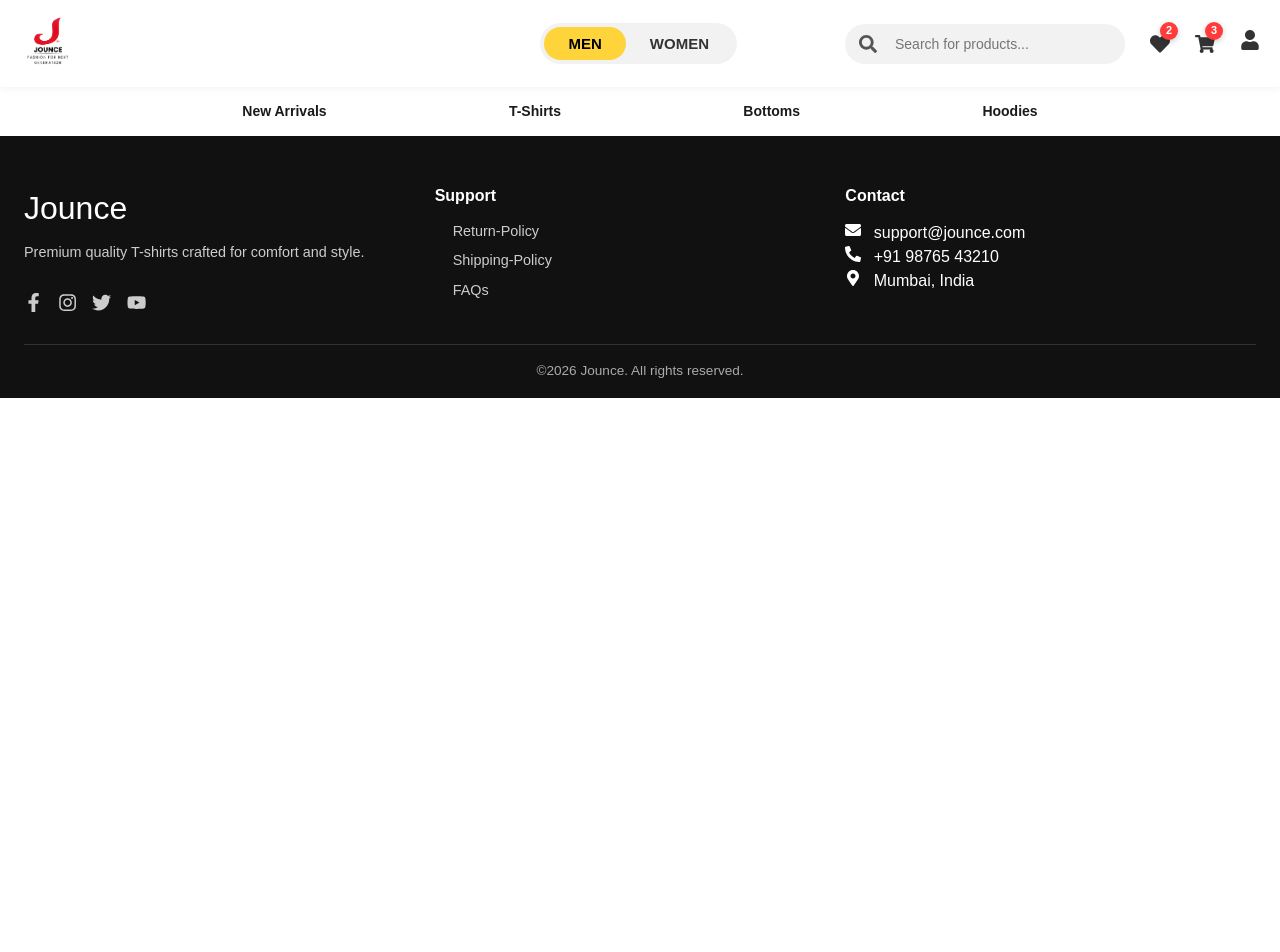
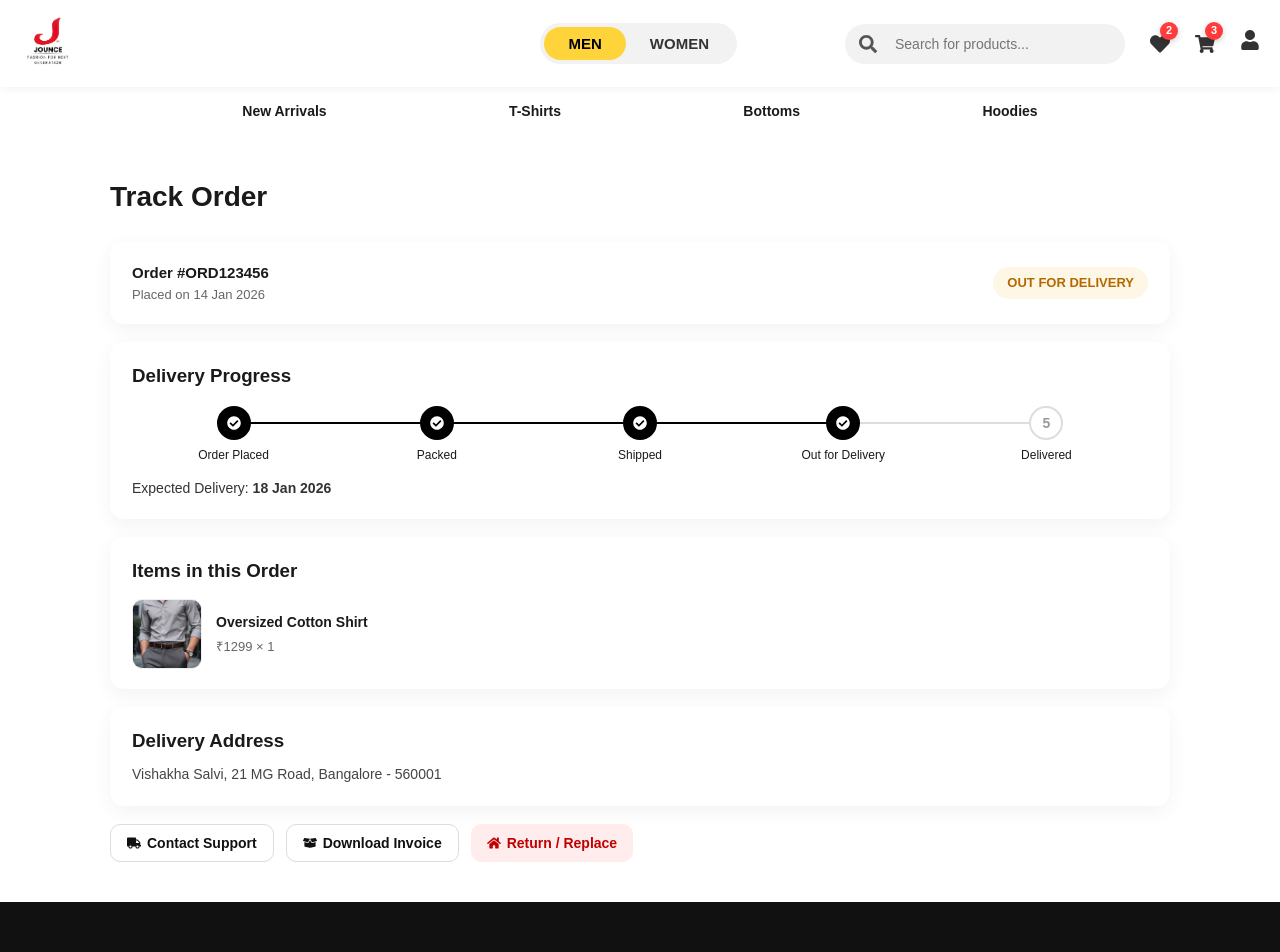
Before and after one commit to SalviVishakha/jounce, a React (Vite) app: page /track-order in a window 1280 px wide. Shown: the top 952 px of the page. Before the commit the page ends 800 px from the top, so only its background shows below. Built offline with nearby package versions, Linux system fonts and the light colour scheme.

Commit message:
Add track order page ui

```diff
--- a/src/App.jsx
+++ b/src/App.jsx
@@ -20,6 +20,7 @@ import { Routes, Route } from "react-router-dom";
 import { useEffect, useState } from "react";
 import Categorybar from "./components/Categorybar";
 import Myorder from "./pages/Myorder";
+import Tracking from "./pages/Tracking";
 
 function App() {
   const [showSite, setShowSite] = useState(false);
@@ -58,6 +59,7 @@ function App() {
             <Route path="/faq" element={<Faq />} />
             <Route path="/shop" element={<Shop />} />
             <Route path="/my-order" element={<Myorder />} />
+            <Route path="/track-order" element={<Tracking />} />
           </Routes>
 
           <Footer />
--- /dev/null
+++ b/src/pages/Tracking.css
@@ -0,0 +1,216 @@
+.track-page {
+  max-width: 1100px;
+  margin: 40px auto;
+  padding: 0 20px;
+}
+
+.track-title {
+  font-size: 28px;
+  font-weight: 700;
+  margin-bottom: 24px;
+}
+
+/* ---------- CARD BASE ---------- */
+.track-card {
+  background: #fff;
+  border-radius: 14px;
+  padding: 20px 22px;
+  margin-bottom: 18px;
+  box-shadow: 0 6px 20px rgba(0, 0, 0, 0.05);
+}
+
+/* ---------- SUMMARY ---------- */
+.summary-card {
+  display: flex;
+  justify-content: space-between;
+  align-items: center;
+}
+
+.order-id {
+  font-weight: 600;
+  font-size: 15px;
+}
+
+.order-date {
+  font-size: 13px;
+  color: #666;
+}
+
+.order-status {
+  padding: 6px 14px;
+  border-radius: 20px;
+  background: #fff7e6;
+  color: #b46900;
+  font-weight: 600;
+  font-size: 13px;
+}
+
+/* ---------- PROGRESS ---------- */
+.progress-card h3 {
+  margin-bottom: 16px;
+}
+
+.progress-steps {
+  display: flex;
+  align-items: center;
+  justify-content: space-between;
+  margin-bottom: 14px;
+  position: relative;
+}
+
+.progress-step {
+  display: flex;
+  flex-direction: column;
+  align-items: center;
+  position: relative;
+  flex: 1;
+}
+
+.step-circle {
+  width: 34px;
+  height: 34px;
+  border-radius: 50%;
+  border: 2px solid #ddd;
+  background: #fff;
+  color: #999;
+  display: flex;
+  align-items: center;
+  justify-content: center;
+  font-size: 14px;
+  font-weight: 600;
+  z-index: 2;
+}
+
+.step-circle.completed {
+  background: #000;
+  border-color: #000;
+  color: #fff;
+}
+
+.step-label {
+  margin-top: 6px;
+  font-size: 12px;
+  font-weight: 500;
+  text-align: center;
+}
+
+.step-line {
+  position: absolute;
+  top: 16px;
+  right: -50%;
+  width: 100%;
+  height: 2px;
+  background: #ddd;
+  z-index: 1;
+}
+
+.step-line.completed {
+  background: #000;
+}
+
+.delivery-date {
+  font-size: 14px;
+  color: #333;
+}
+
+/* ---------- ITEMS ---------- */
+.items-card h3 {
+  margin-bottom: 14px;
+}
+
+.track-item {
+  display: flex;
+  gap: 14px;
+  align-items: center;
+}
+
+.track-item img {
+  width: 70px;
+  height: 70px;
+  border-radius: 10px;
+  object-fit: cover;
+  border: 1px solid #eee;
+}
+
+.item-info h4 {
+  font-size: 14px;
+  font-weight: 600;
+  margin-bottom: 4px;
+}
+
+.item-info p {
+  font-size: 13px;
+  color: #666;
+}
+
+/* ---------- ADDRESS ---------- */
+.address-card h3 {
+  margin-bottom: 8px;
+}
+
+.address-card p {
+  font-size: 14px;
+  color: #444;
+  line-height: 1.6;
+}
+
+/* ---------- ACTIONS ---------- */
+.track-actions {
+  display: flex;
+  gap: 12px;
+  flex-wrap: wrap;
+}
+
+.track-btn {
+  padding: 10px 16px;
+  border-radius: 10px;
+  font-size: 14px;
+  font-weight: 600;
+  border: none;
+  cursor: pointer;
+  display: flex;
+  align-items: center;
+  gap: 6px;
+}
+
+.track-btn.outline {
+  background: #fff;
+  border: 1px solid #ddd;
+  color: #111;
+}
+
+.track-btn.outline:hover {
+  background: #f5f5f5;
+}
+
+.track-btn.danger {
+  background: #ffecec;
+  color: #c10000;
+}
+
+.track-btn.danger:hover {
+  background: #ffd6d6;
+}
+
+/* ---------- MOBILE ---------- */
+@media (max-width: 768px) {
+  .progress-steps {
+    flex-direction: column;
+    align-items: flex-start;
+    gap: 14px;
+  }
+
+  .progress-step {
+    flex-direction: row;
+    gap: 10px;
+  }
+
+  .step-line {
+    display: none;
+  }
+
+  .step-label {
+    margin-top: 0;
+    font-size: 13px;
+  }
+}
--- /dev/null
+++ b/src/pages/Tracking.jsx
@@ -0,0 +1,112 @@
+import React from "react";
+import "./Tracking.css";
+import { FaCheckCircle, FaTruck, FaBoxOpen, FaHome } from "react-icons/fa";
+
+import product1 from "../assets/shirt.jpg";
+
+const TrackOrder = () => {
+  const order = {
+    id: "ORD123456",
+    date: "14 Jan 2026",
+    status: "Out for Delivery",
+    expectedDelivery: "18 Jan 2026",
+    address: "Vishakha Salvi, 21 MG Road, Bangalore - 560001",
+    items: [
+      {
+        name: "Oversized Cotton Shirt",
+        price: 1299,
+        qty: 1,
+        img: product1,
+      },
+    ],
+    trackingSteps: [
+      { label: "Order Placed", completed: true },
+      { label: "Packed", completed: true },
+      { label: "Shipped", completed: true },
+      { label: "Out for Delivery", completed: true },
+      { label: "Delivered", completed: false },
+    ],
+  };
+
+  return (
+    <div className="track-page">
+      <h1 className="track-title">Track Order</h1>
+
+      {/* ---------- ORDER SUMMARY ---------- */}
+      <div className="track-card summary-card">
+        <div>
+          <p className="order-id">Order #{order.id}</p>
+          <p className="order-date">Placed on {order.date}</p>
+        </div>
+        <div className="order-status">{order.status}</div>
+      </div>
+
+      {/* ---------- TRACKING PROGRESS ---------- */}
+      <div className="track-card progress-card">
+        <h3>Delivery Progress</h3>
+
+        <div className="progress-steps">
+          {order.trackingSteps.map((step, i) => (
+            <div className="progress-step" key={i}>
+              <div
+                className={`step-circle ${step.completed ? "completed" : ""}`}
+              >
+                {step.completed ? <FaCheckCircle /> : i + 1}
+              </div>
+              <span className="step-label">{step.label}</span>
+              {i !== order.trackingSteps.length - 1 && (
+                <div
+                  className={`step-line ${
+                    order.trackingSteps[i + 1].completed ? "completed" : ""
+                  }`}
+                ></div>
+              )}
+            </div>
+          ))}
+        </div>
+
+        <p className="delivery-date">
+          Expected Delivery: <strong>{order.expectedDelivery}</strong>
+        </p>
+      </div>
+
+      {/* ---------- ITEMS ---------- */}
+      <div className="track-card items-card">
+        <h3>Items in this Order</h3>
+
+        {order.items.map((item, i) => (
+          <div className="track-item" key={i}>
+            <img src={item.img} alt={item.name} />
+            <div className="item-info">
+              <h4>{item.name}</h4>
+              <p>
+                ₹{item.price} × {item.qty}
+              </p>
+            </div>
+          </div>
+        ))}
+      </div>
+
+      {/* ---------- ADDRESS ---------- */}
+      <div className="track-card address-card">
+        <h3>Delivery Address</h3>
+        <p>{order.address}</p>
+      </div>
+
+      {/* ---------- ACTIONS ---------- */}
+      <div className="track-actions">
+        <button className="track-btn outline">
+          <FaTruck /> Contact Support
+        </button>
+        <button className="track-btn outline">
+          <FaBoxOpen /> Download Invoice
+        </button>
+        <button className="track-btn danger">
+          <FaHome /> Return / Replace
+        </button>
+      </div>
+    </div>
+  );
+};
+
+export default TrackOrder;
```
